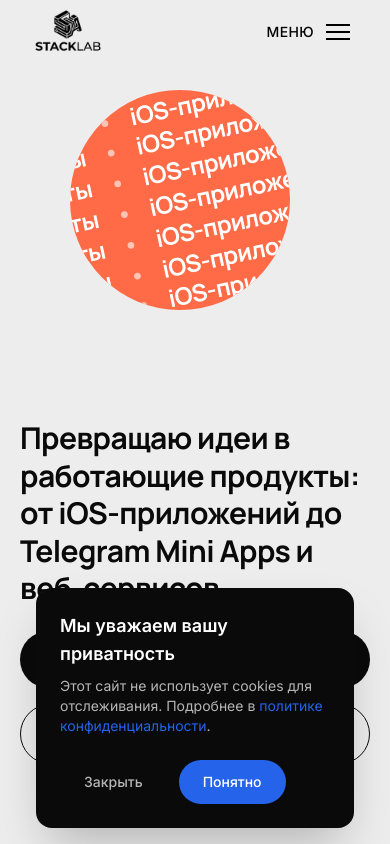
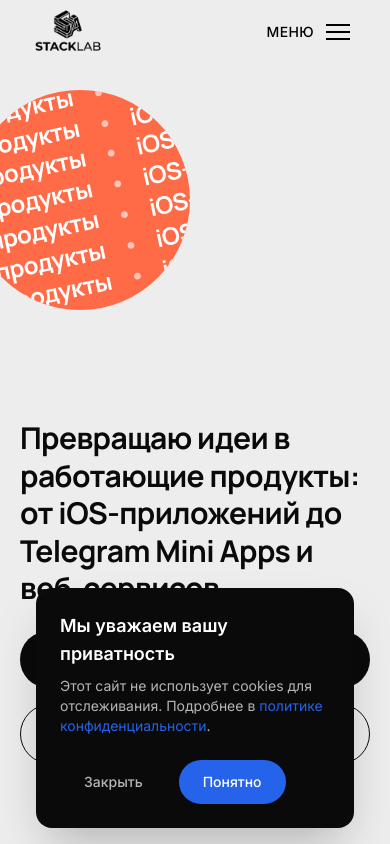
Before and after one commit to Camelot770/my_portfolio, a Next.js app: page / in a window 390 px wide. Shown: the top 844 px of the page. Built offline with nearby package versions, Linux system fonts and the light colour scheme.

Commit message:
Move hero circle more to the left on mobile
- Changed mobile x position from 180/200 to 80/100

```diff
--- a/src/components/sections/Hero.tsx
+++ b/src/components/sections/Hero.tsx
@@ -49,9 +49,9 @@ export function Hero() {
     return () => window.removeEventListener('resize', handleResize);
   }, []);
 
-  // Positions - different for mobile
-  const centerPosition = isMobile ? { x: 200, y: 250 } : { x: 680, y: 400 };
-  const defaultPosition = isMobile ? { x: 180, y: 200 } : { x: 120, y: 380 };
+  // Positions - different for mobile (moved more to the left)
+  const centerPosition = isMobile ? { x: 100, y: 250 } : { x: 680, y: 400 };
+  const defaultPosition = isMobile ? { x: 80, y: 200 } : { x: 120, y: 380 };
 
   const [mousePosition, setMousePosition] = useState(centerPosition);
   const [isHovering, setIsHovering] = useState(false);
@@ -60,12 +60,12 @@ export function Hero() {
 
   // Initial animation: center -> left
   useEffect(() => {
-    // Set initial position based on mobile state
-    const initialPos = isMobile ? { x: 200, y: 250 } : { x: 680, y: 400 };
+    // Set initial position based on mobile state (more to the left on mobile)
+    const initialPos = isMobile ? { x: 100, y: 250 } : { x: 680, y: 400 };
     setMousePosition(initialPos);
 
     const timer = setTimeout(() => {
-      const targetPos = isMobile ? { x: 180, y: 200 } : { x: 120, y: 380 };
+      const targetPos = isMobile ? { x: 80, y: 200 } : { x: 120, y: 380 };
       setMousePosition(targetPos);
       setHasAnimatedIn(true);
     }, 800); // Start moving after 800ms
```
